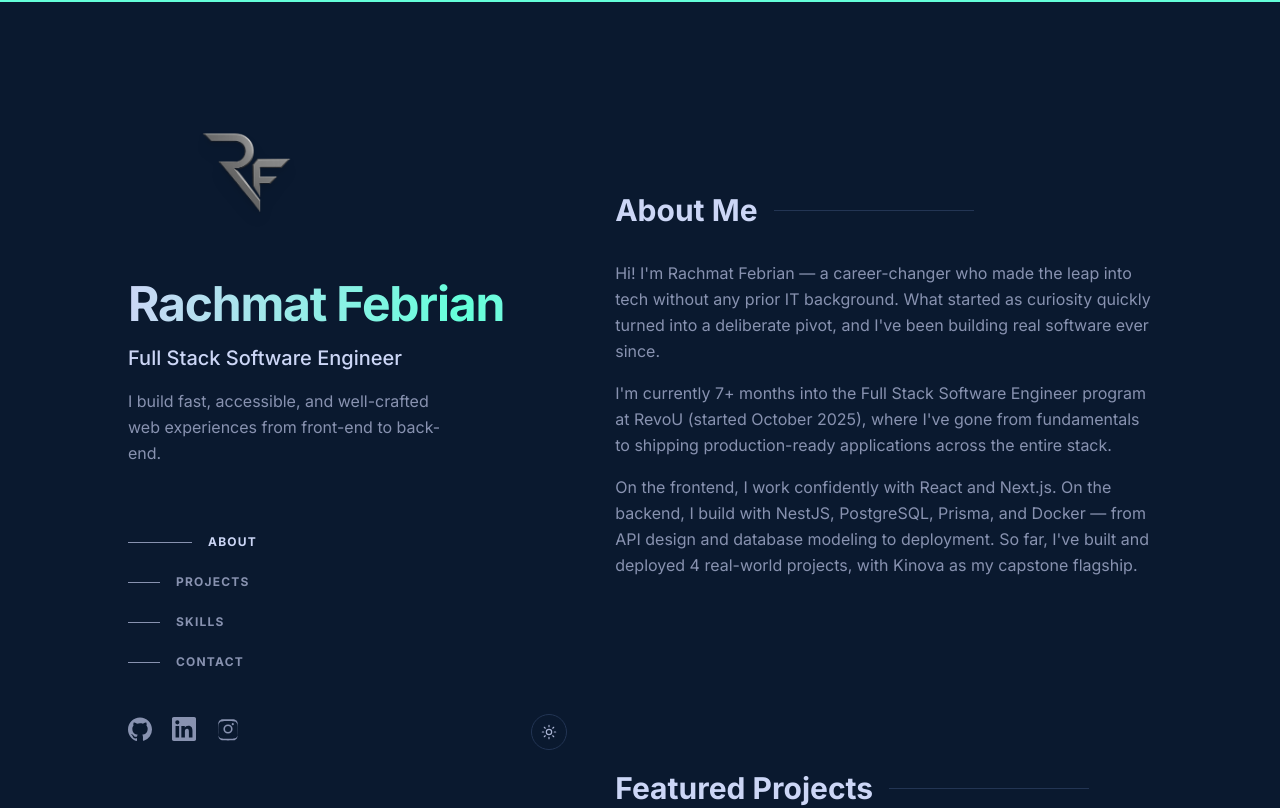
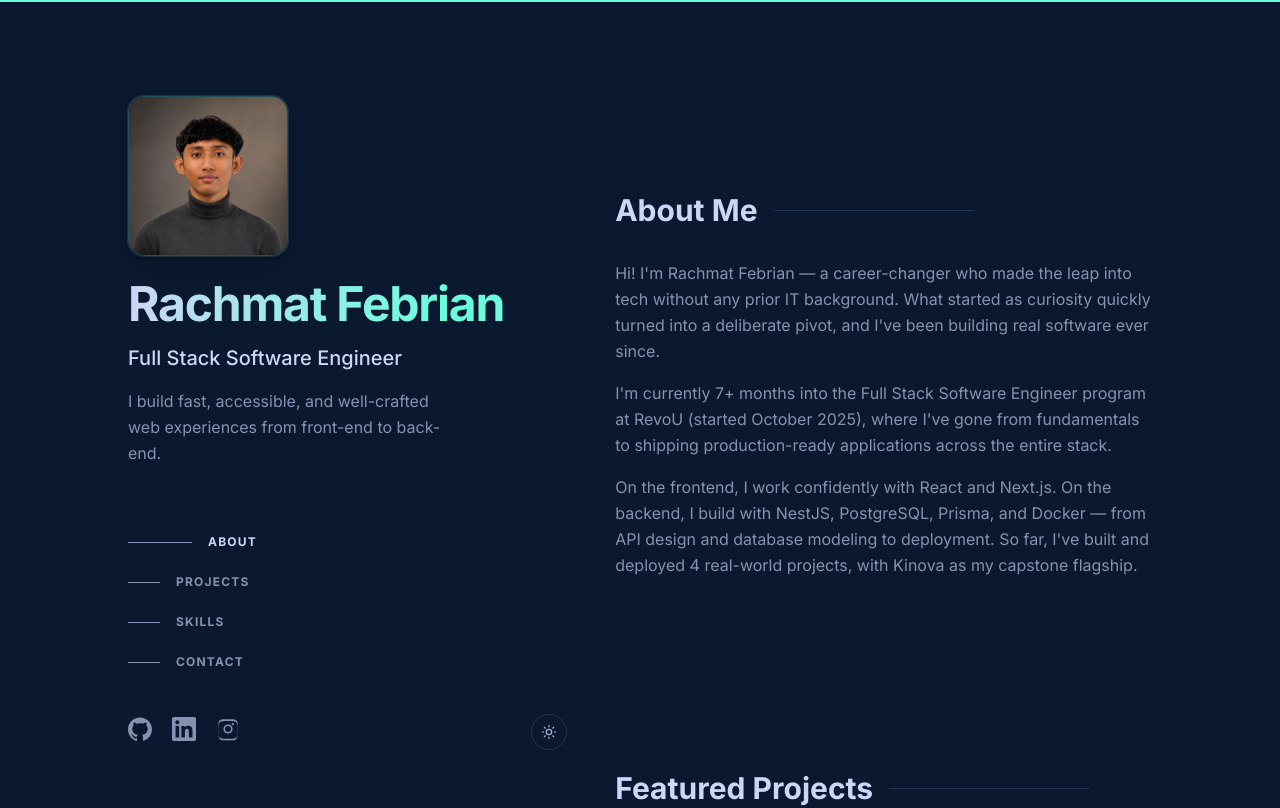
Before and after one commit to febrianrachmat/profile, a Next.js app: page / in a window 1280 px wide. Shown: the top 808 px of the page. Built offline with nearby package versions, Linux system fonts and the light colour scheme; no server answers.

Commit message:
Add profile photo to hero sidebar.
Replace the RF logo in the hero with a professional headshot and wire avatarUrl through profile content.

```diff
--- a/src/components/Sidebar.tsx
+++ b/src/components/Sidebar.tsx
@@ -43,14 +43,16 @@ export default function Sidebar() {
         transition={{ duration: 0.6, delay: 0.1 }}
       >
         <div>
-          <Image
-            src="/logo-rf.png"
-            alt={`${profile.name} logo`}
-            width={1024}
-            height={682}
-            priority
-            className="mb-6 h-35 w-auto drop-shadow-lg sm:h-40"
-          />
+          <div className="relative mb-6 h-36 w-36 overflow-hidden rounded-2xl border border-accent/25 shadow-lg shadow-black/20 ring-1 ring-white/10 sm:h-40 sm:w-40">
+            <Image
+              src={profile.avatarUrl}
+              alt={`Professional headshot of ${profile.name}, Full Stack Software Engineer`}
+              fill
+              sizes="(max-width: 640px) 144px, 160px"
+              priority
+              className="object-cover object-[center_15%]"
+            />
+          </div>
           <h1 className="text-gradient inline-block pb-1 text-4xl font-bold tracking-tight sm:text-5xl">
             {profile.name}
           </h1>
--- a/src/lib/content.ts
+++ b/src/lib/content.ts
@@ -37,6 +37,7 @@ export const profile = {
   name: "Rachmat Febrian",
   initials: "FR",
   role: "Full Stack Software Engineer",
+  avatarUrl: "/profile.png",
   tagline:
     "I build fast, accessible, and well-crafted web experiences from front-end to back-end.",
   email: "febrian.rachmat11@gmail.com",
```
Also changed, not shown: public/profile.png (added).
